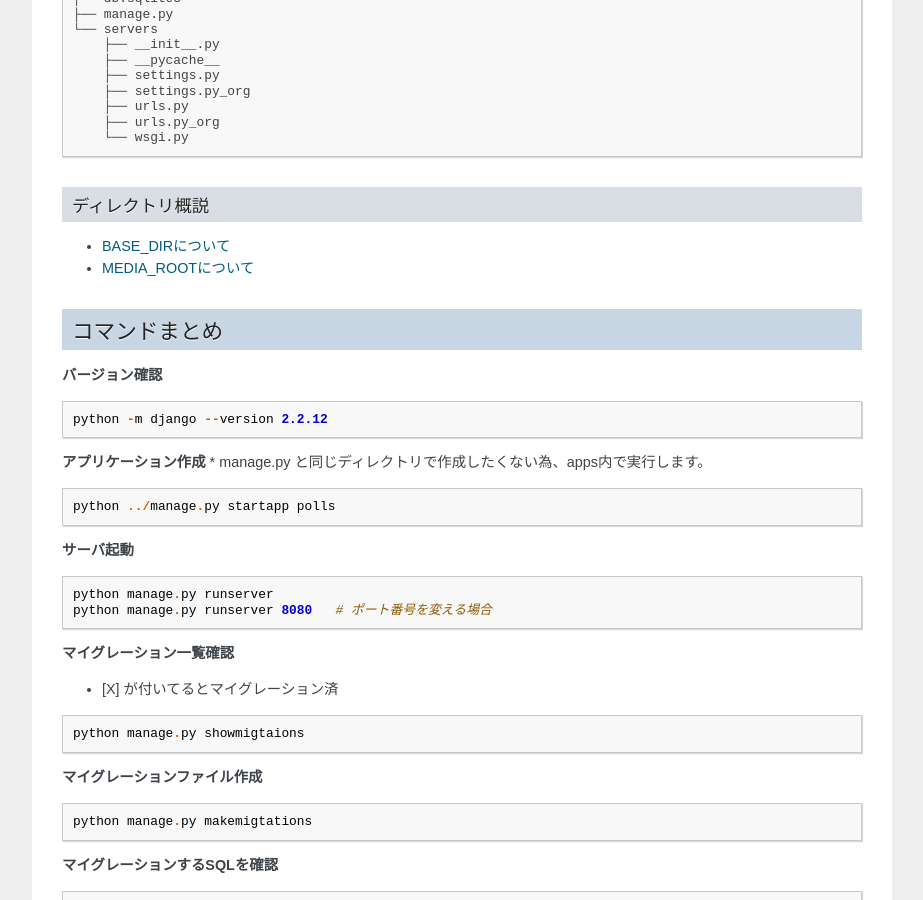
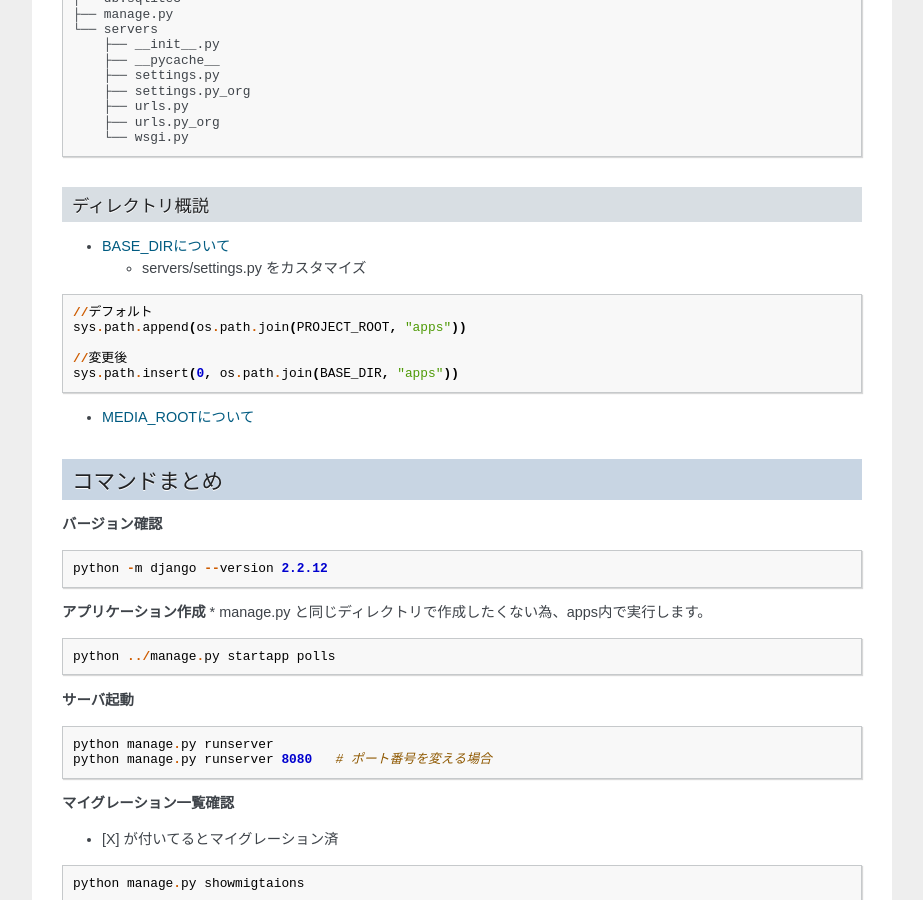
Before and after one commit to yuyuyu0706/sphinx, a Sphinx documentation site: the page built from django/source/work/page01.rst, in a window 1280 px wide and 900 px high, scrolled down 794 px. Shown: the whole window, without its empty margins (198-1121 px from the left). Built offline with Sphinx 7.4.7, drawn with Linux system fonts in a browser that asks for light colours; pages that are not in the unit, such as notebooks, are missing from menus.

Commit message:
auto commit

```diff
--- a/django/source/work/page01.rst
+++ b/django/source/work/page01.rst
@@ -58,6 +58,17 @@ Django 環境の構築
 ディレクトリ概説
 --------------------
 * `BASE_DIRについて <https://codor.co.jp/django/about-basedir>`_
+
+  * servers/settings.py をカスタマイズ
+
+::
+
+  //デフォルト
+  sys.path.append(os.path.join(PROJECT_ROOT, "apps"))
+
+  //変更後
+  sys.path.insert(0, os.path.join(BASE_DIR, "apps"))
+
 * `MEDIA_ROOTについて <https:>`_
 
 コマンドまとめ
```
